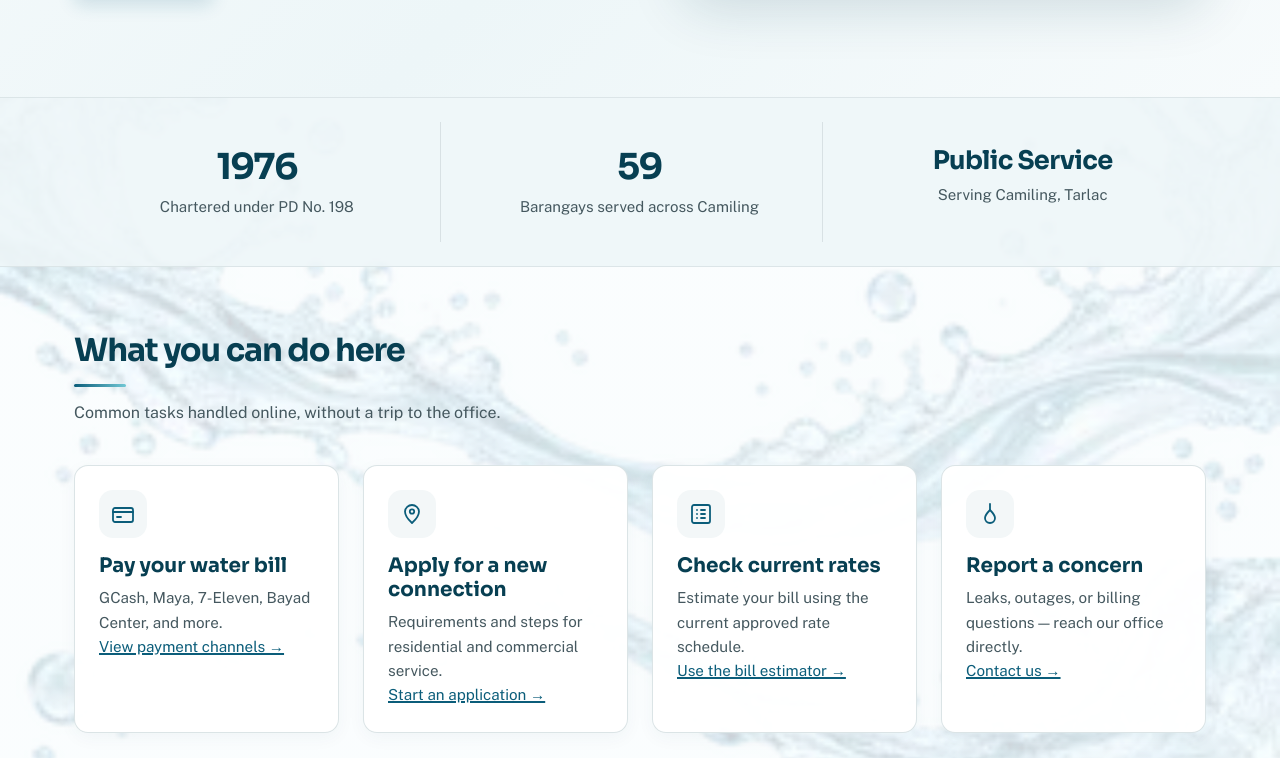
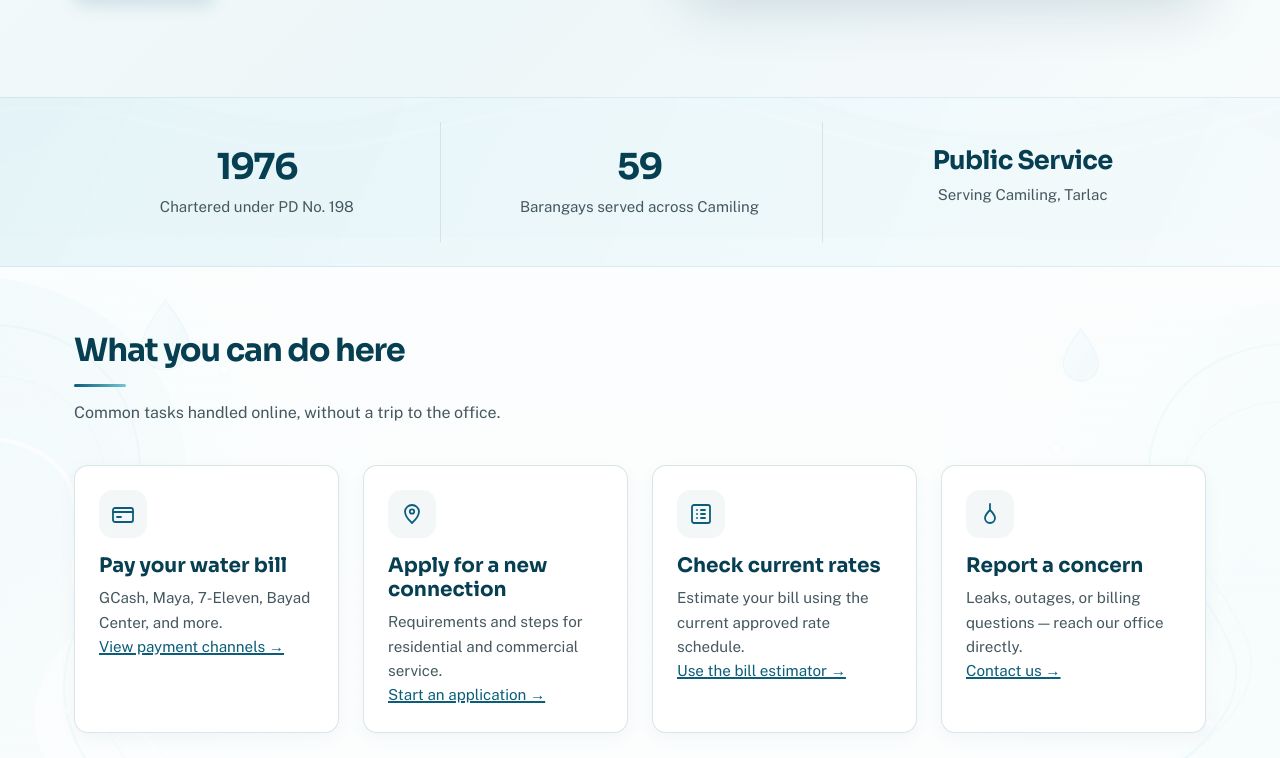
Before and after one commit to notsyned/CWDWEBSITE, a plain HTML site: page index.html in a window 1280 px wide. Shown: the part 722-1480 px from the top of the page. Drawn offline with nearby package versions, Linux system fonts and the light colour scheme.

Commit message:
Add refined transparent water wave background

```diff
--- a/assets/styles.css
+++ b/assets/styles.css
@@ -822,48 +822,22 @@ section[id] { scroll-margin-top: 96px; }
 .org-card h3 { font-size: 1.05rem; margin: 0 0 0.25rem; color: var(--teal-deep); }
 .org-card p { margin: 0; font-size: 0.9rem; color: var(--ink-soft); }
 
-/* ---------- Water backgrounds: transparent realistic water overlay ---------- */
-.bg-waves,
-.bg-drops,
-.bg-splash {
-  /* The water remains visible, but a pale veil keeps text readable. */
-  background-image:
-    linear-gradient(rgba(250, 253, 254, 0.56), rgba(250, 253, 254, 0.56)),
-    url("water-overlay.webp");
-  background-repeat: no-repeat, no-repeat;
-  background-position: center center, center center;
-  background-size: cover, cover;
-  background-attachment: fixed, fixed;
-  background-color: #f8fbfc;
+/* ---------- Water backgrounds: layered water illustration ---------- */
+.bg-waves,.bg-drops,.bg-splash {
+  background-color:#f5fbfc;
+  background-image:linear-gradient(180deg,rgba(247,252,253,.3),rgba(247,252,253,.48)),url("water-background.svg");
+  background-repeat:no-repeat,no-repeat;
+  background-position:center,center;
+  background-size:cover,cover;
+  background-attachment:fixed,fixed;
 }
-.bg-waves main > section,
-.bg-drops main > section,
-.bg-splash main > section { background-color: rgba(255,255,255,0.18); }
-.bg-waves main > section.section-tint,
-.bg-drops main > section.section-tint,
-.bg-splash main > section.section-tint { background-color: rgba(239,247,249,0.9); }
-.bg-waves .card,
-.bg-drops .card,
-.bg-splash .card { background: rgba(255,255,255,0.97); }
-
-/* Keep tinted sections calm so the water stays decorative. */
-.bg-waves .section-tint,
-.bg-drops .section-tint,
-.bg-splash .section-tint {
-  background: color-mix(in srgb, var(--bg-tint) 72%, transparent);
+.bg-waves main>section,.bg-drops main>section,.bg-splash main>section {background-color:rgba(255,255,255,.68);}
+.bg-waves main>section.section-tint,.bg-drops main>section.section-tint,.bg-splash main>section.section-tint {
+  background:linear-gradient(115deg,rgba(229,244,248,.91),rgba(245,251,252,.89));
+  border-top:1px solid rgba(78,159,181,.14);border-bottom:1px solid rgba(78,159,181,.14);
 }
-
-@media (max-width: 700px) {
-  .bg-waves,
-  .bg-drops,
-  .bg-splash {
-    background-position: center center;
-    background-attachment: scroll;
-    background-size: auto 100vh, auto 100vh;
-    background-repeat: repeat-y, repeat-y;
-  }
-}
-
+.bg-waves .card,.bg-drops .card,.bg-splash .card {background:rgba(255,255,255,.98);}
+@media(max-width:700px){.bg-waves,.bg-drops,.bg-splash{background-attachment:scroll,scroll;background-position:center top,center top;background-size:auto,auto;}}
 
 /* ---------- CWD design refinement: public-service clarity ---------- */
 :root {
```
Also changed, not shown: assets/water-background.svg (added).
